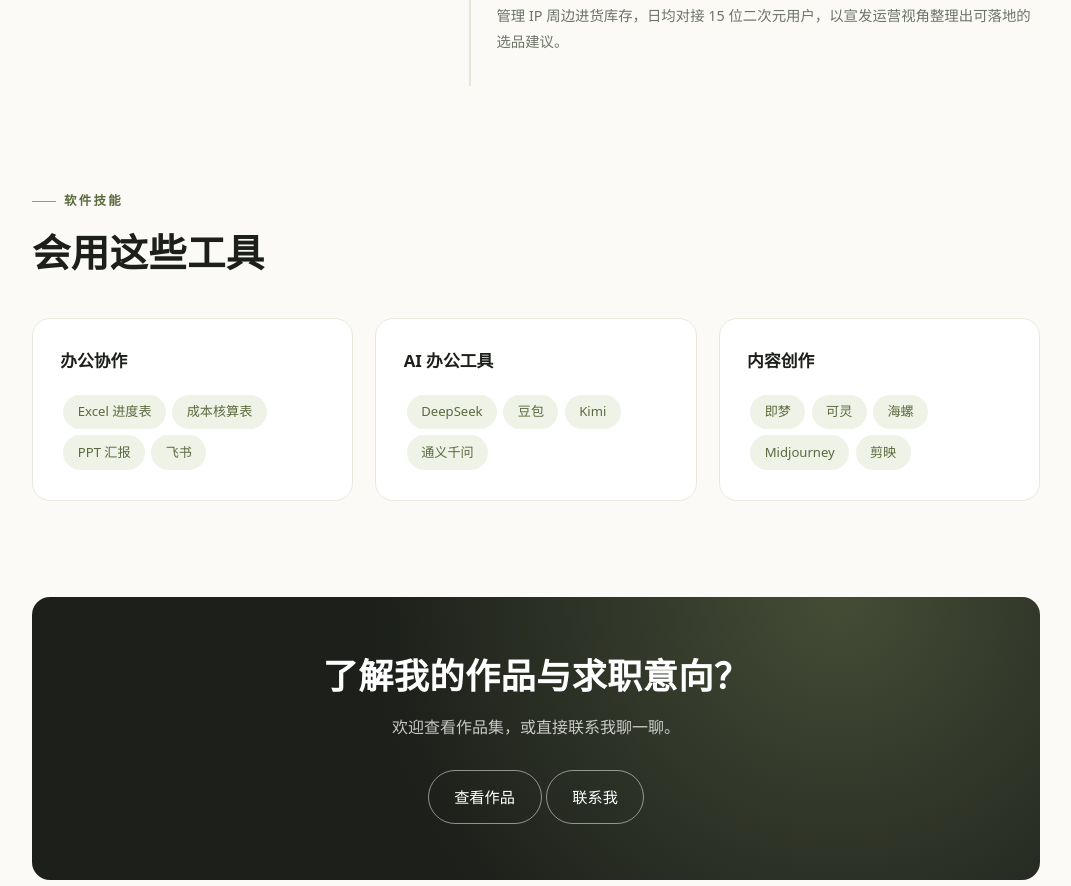
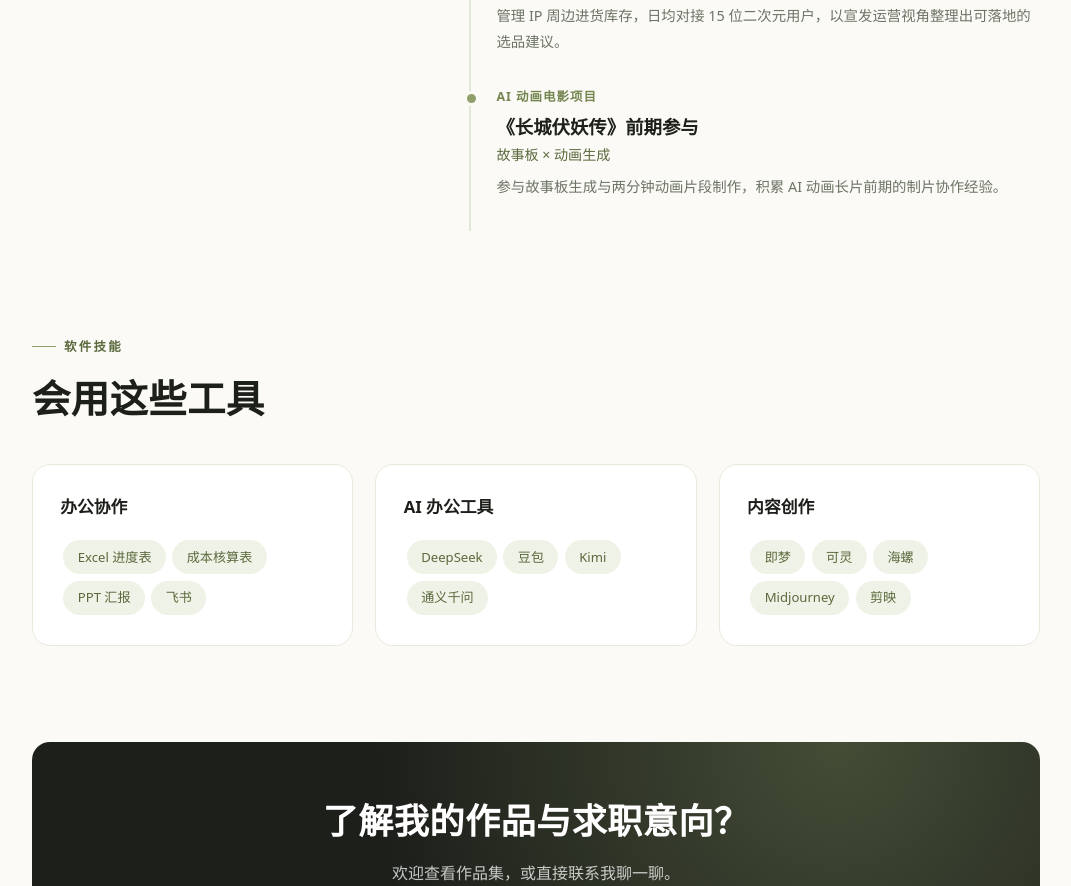
Before and after one commit to Hyptia-wang/portfolio, a plain HTML site: page about.html in a window 1280 px wide. Shown: the part 1440-2326 px from the top of the page, without its empty margins (104-1175 px from the left). Drawn offline with Linux system fonts and the light colour scheme.

Commit message:
update about.html

```diff
--- a/about.html
+++ b/about.html
@@ -100,6 +100,12 @@
               <p class="org">运营 × 二次元用户</p>
               <p class="desc">管理 IP 周边进货库存，日均对接 15 位二次元用户，以宣发运营视角整理出可落地的选品建议。</p>
             </div>
+            <div class="timeline-item">
+              <p class="period">AI 动画电影项目</p>
+              <h4>《长城伏妖传》前期参与</h4>
+              <p class="org">故事板 × 动画生成</p>
+              <p class="desc">参与故事板生成与两分钟动画片段制作，积累 AI 动画长片前期的制片协作经验。</p>
+            </div>
           </div>
         </div>
       </div>
```
